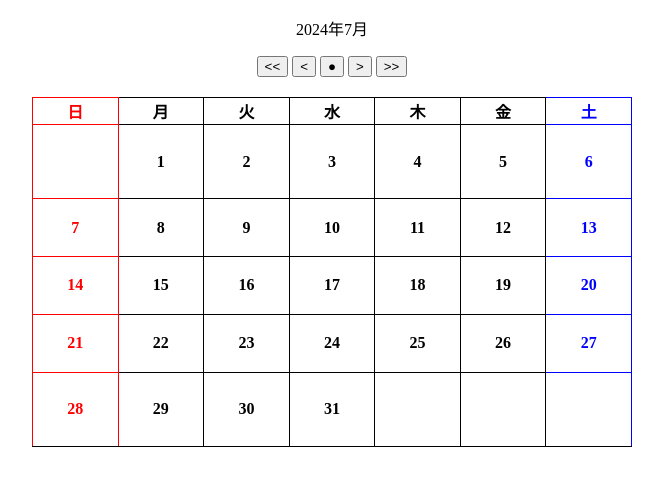
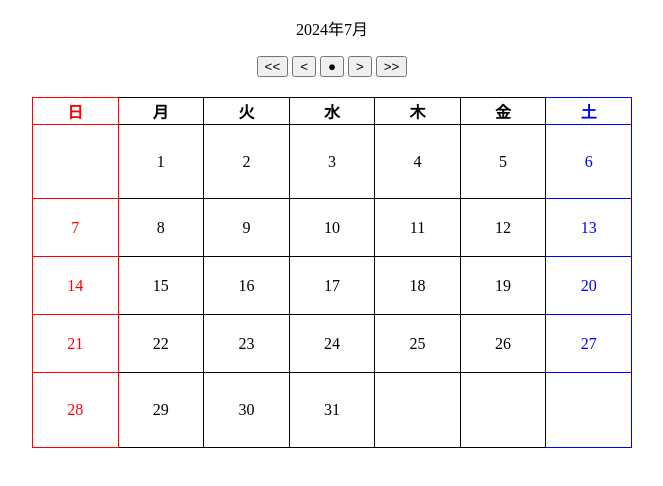
Before and after one commit to kamedayasuchika/calendar, a plain HTML site: page index.html in a window 1280 px wide. Shown: the whole page, without its empty margins (308-971 px from the left). Drawn offline with Linux system fonts and the light colour scheme.

Commit message:
リファクタリング前

```diff
--- a/script.js
+++ b/script.js
@@ -1,6 +1,8 @@
+//今日の日付
 let today = new Date();
 
 const week = ["日","月","火","水","木","金","土"];
+const endOfWeek = 5;
 
 window.onload = function(){
     Calendarheader(today);
@@ -40,31 +42,33 @@ function CalendarTable(){
     for(let t = 0; t < 6; t++){
         const tbody_tr = document.createElement("tr");
         for(let j = 0; j < week.length; j++){
+            //重複しているtdを書く
             if(t == 0 && startDayOfWeek == j){
-                const tbody_th = document.createElement("th");
+                const tbody_td = document.createElement("td");
                 countDay++;
                 const textday = document.createTextNode(countDay);
-                tbody_th.appendChild(textday);
-                tbody_tr.appendChild(tbody_th);
-            }else if(countDay != 0 && countDay < monthOfEndDay && t < 5){
-                const tbody_th = document.createElement("th");
+                tbody_td.appendChild(textday);
+                tbody_tr.appendChild(tbody_td);
+            }else if(countDay != 0 && countDay < monthOfEndDay && t < endOfWeek){
+                const tbody_td = document.createElement("td");
                 countDay++;
                 const textday = document.createTextNode(countDay);
-                tbody_th.appendChild(textday);
-                tbody_tr.appendChild(tbody_th);
-            }else if(t == 5 && countDay < monthOfEndDay){
+                tbody_td.appendChild(textday);
+                tbody_tr.appendChild(tbody_td);
+            }else if(t == endOfWeek && countDay < monthOfEndDay){
                 countDay++;
                 var joinweek = document.getElementById("calendartbody");
                 var x = joinweek.rows[4];
                 var joinday = x.cells[countjoin];
                 joinday.firstChild.nodeValue = x.cells[countjoin].textContent + "/" + countDay;
                 countjoin++;
-            }else if(t < 5){
-                const tbody_td = document.createElement("th");
+            }else if(t < endOfWeek){
+                const tbody_td = document.createElement("td");
                 const textday = document.createTextNode("　");
                 tbody_td.appendChild(textday);
                 tbody_tr.appendChild(tbody_td);
             }
+            //重複しているappendChildを書く
             tbody.appendChild(tbody_tr);
         }
         table.appendChild(tbody);
@@ -100,7 +104,7 @@ function last_month(){
 }
 
 function next_month(){
-    today.setMonth(today.getMonth() + 1);
+    today.setMonth(today.getMonth() + 1,1);
     removeCalendar();
     Calendarheader(today);
 }
--- a/style.css
+++ b/style.css
@@ -3,7 +3,6 @@
 }
 
 table{
-    border: solid black 1px;
     min-width: 600px;
     height: 350px;
     margin: 20px auto 0;
@@ -11,16 +10,20 @@ table{
     table-layout: fixed;
 }
 
-
-th{
+th,td{
     border: 1px solid;
     width:calc(100% / 7)
 }
 
-tr th:first-child{
+td{
+    text-align: center;
+}
+
+tr th:first-child,td:first-child{
     color: red;
 }
 
-tr th:last-child{
+
+tr th:last-child,td:last-child{
     color: blue;
 }
```
